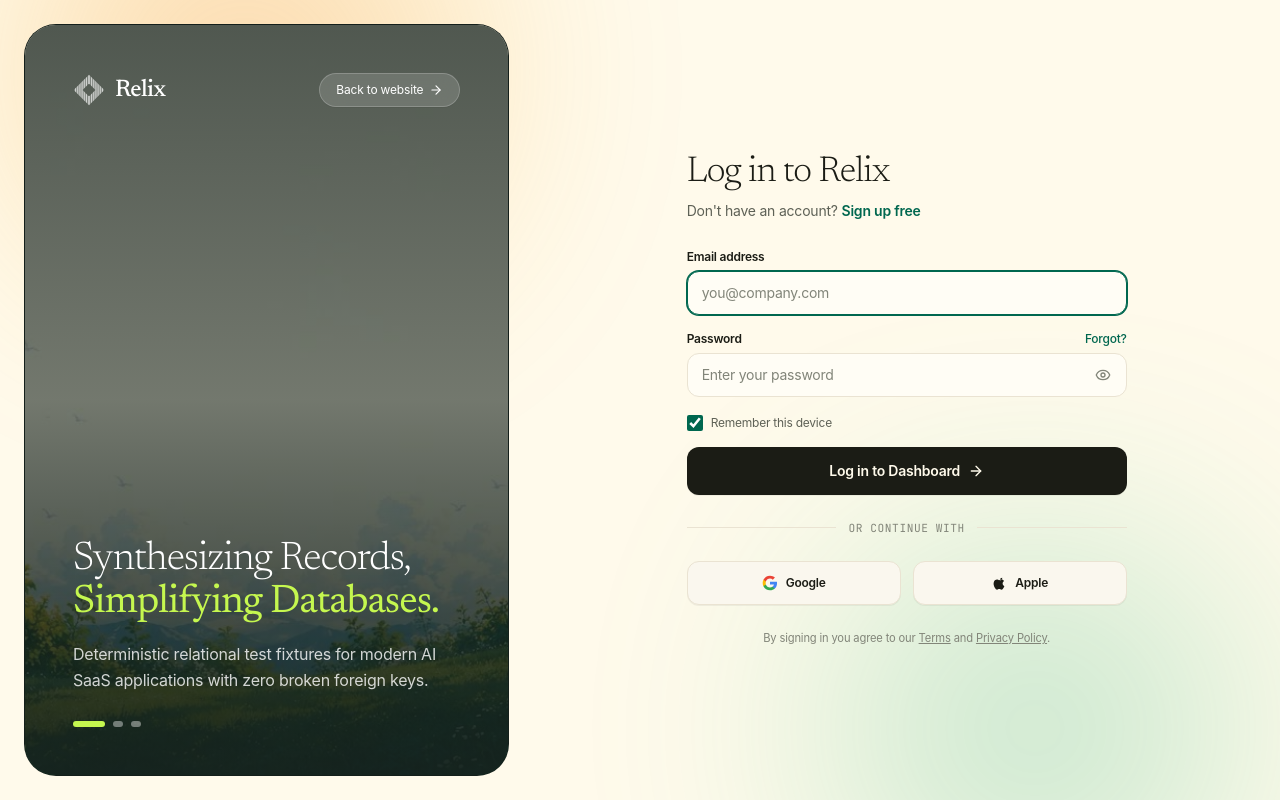
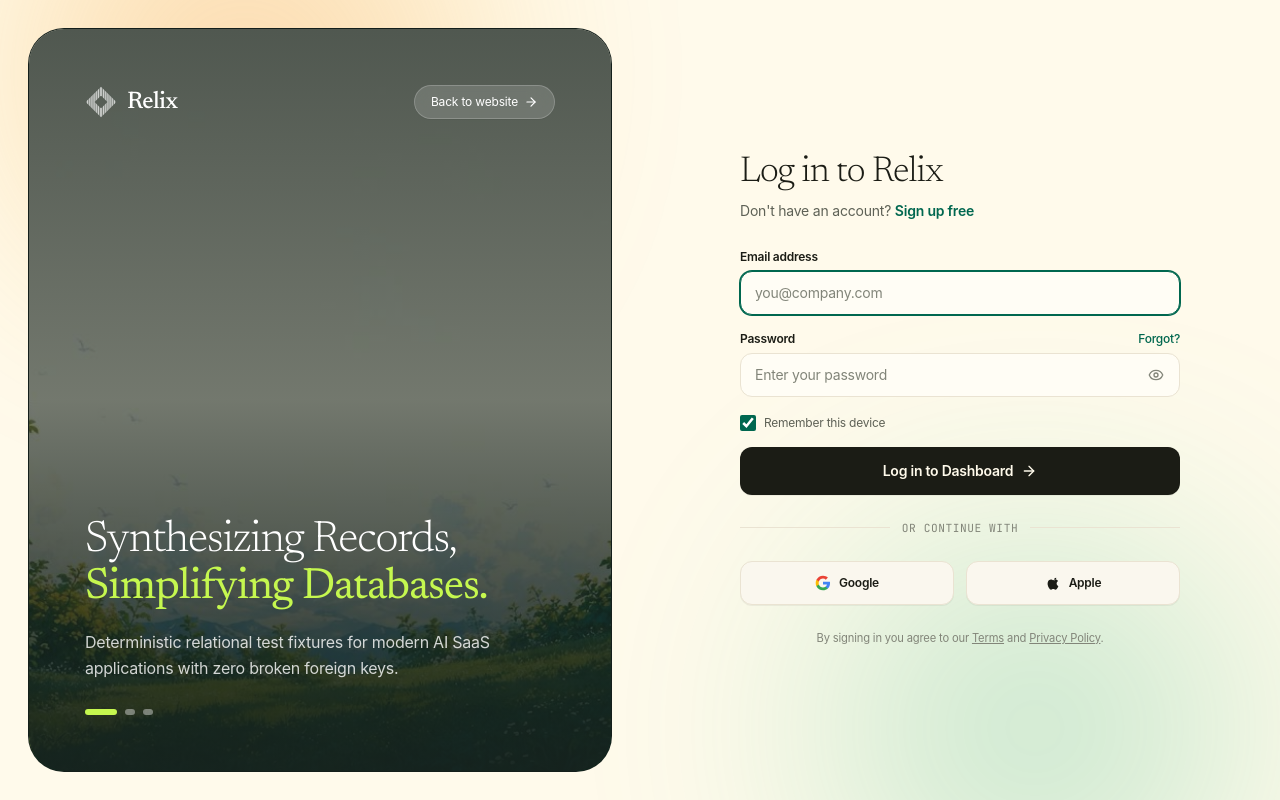
Before and after one commit to aakash-env/Relix, a Next.js app: page /login in a window 1280 px wide. Built offline with nearby package versions, Linux system fonts and the light colour scheme; a web font is replaced by a local one.

Commit message:
style(auth): widen left hero image and set 50/50 split across login and signup

```diff
--- a/src/app/(auth)/layout.tsx
+++ b/src/app/(auth)/layout.tsx
@@ -5,7 +5,7 @@
 
 export default function AuthLayout({ children }: { children: React.ReactNode }) {
   return (
-    <div className="min-h-screen w-full bg-[#FFFAEB] grid lg:grid-cols-12 relative overflow-hidden">
+    <div className="min-h-screen w-full bg-[#FFFAEB] grid lg:grid-cols-2 relative overflow-hidden">
 
       {/* ── Background Ambient Warm Glows ───────────────────────────────── */}
       <div className="absolute inset-0 pointer-events-none select-none overflow-hidden" aria-hidden="true">
@@ -19,9 +19,9 @@
         />
       </div>
 
-      {/* ── Left Visual Panel (5 cols) ─────────────────────────────────── */}
-      <div className="lg:col-span-5 p-3 sm:p-4 md:p-6 flex flex-col relative z-10">
-        <div className="w-full h-full min-h-[380px] lg:min-h-[calc(100vh-3rem)] rounded-[2rem] relative overflow-hidden flex flex-col justify-between p-6 sm:p-10 lg:p-12 text-white bg-[#16221E] shadow-card-lg border border-black/10 select-none">
+      {/* ── Left Visual Panel (Exact 50% Width on Large Screens) ────────── */}
+      <div className="p-3 sm:p-4 md:p-6 lg:p-7 flex flex-col relative z-10 w-full">
+        <div className="w-full h-full min-h-[380px] lg:min-h-[calc(100vh-3.5rem)] rounded-[2.25rem] relative overflow-hidden flex flex-col justify-between p-6 sm:p-10 lg:p-14 text-white bg-[#16221E] shadow-card-lg border border-black/10 select-none">
 
           {/* Background Landscape Artwork with Atmospheric Dark Scrim */}
           <div
@@ -58,14 +58,14 @@
 
           {/* Bottom Narrative & Carousel Indicators inside Left Card */}
           <div className="relative z-10 space-y-4 pt-16">
-            <h2 className="font-meraki text-3xl sm:text-4xl lg:text-[40px] font-light text-white leading-[1.08] tracking-tight">
+            <h2 className="font-meraki text-3xl sm:text-4xl lg:text-[44px] font-light text-white leading-[1.08] tracking-tight max-w-[480px]">
               Synthesizing Records,
               <br />
               <span className="font-normal text-[#C5F74F]">
                 Simplifying Databases.
               </span>
             </h2>
-            <p className="text-sm sm:text-base text-white/80 font-sohne leading-relaxed max-w-[380px]">
+            <p className="text-sm sm:text-base text-white/80 font-sohne leading-relaxed max-w-[420px]">
               Deterministic relational test fixtures for modern AI SaaS applications with zero broken foreign keys.
             </p>
 
@@ -80,8 +80,8 @@
         </div>
       </div>
 
-      {/* ── Right Authentication Form Panel (7 cols - Full Screen Centered) ── */}
-      <div className="lg:col-span-7 flex flex-col justify-center items-center px-6 sm:px-12 md:px-16 lg:px-20 py-8 lg:py-12 relative z-10 min-h-screen">
+      {/* ── Right Authentication Form Panel (Exact 50% Width on Large Screens) ── */}
+      <div className="flex flex-col justify-center items-center px-6 sm:px-12 md:px-16 lg:px-20 xl:px-24 py-8 lg:py-12 relative z-10 min-h-screen w-full">
         <div className="w-full max-w-[440px] my-auto">
           {children}
         </div>
```
